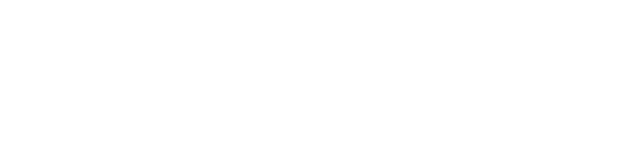
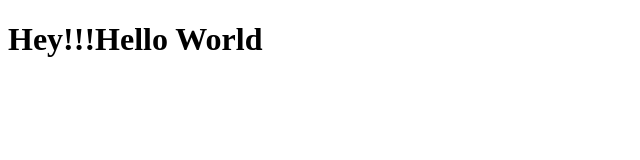
Before and after one commit to PointBreak21/secondrepo, a plain HTML site: page index.html in a window 1280 px wide. Shown: the whole page, without its empty margins (0-640 px from the left). Drawn offline with Linux system fonts and the light colour scheme.

Commit message:
Added a heading for the web page
Heading is h1

```diff
--- a/index.html
+++ b/index.html
@@ -2,5 +2,8 @@
 <html>
     <head>
         <title>Basic Page</title>
+        <body>
+            <h1>Hey!!!Hello World</h1>
+            </body>
         </head>
     </html>
```
